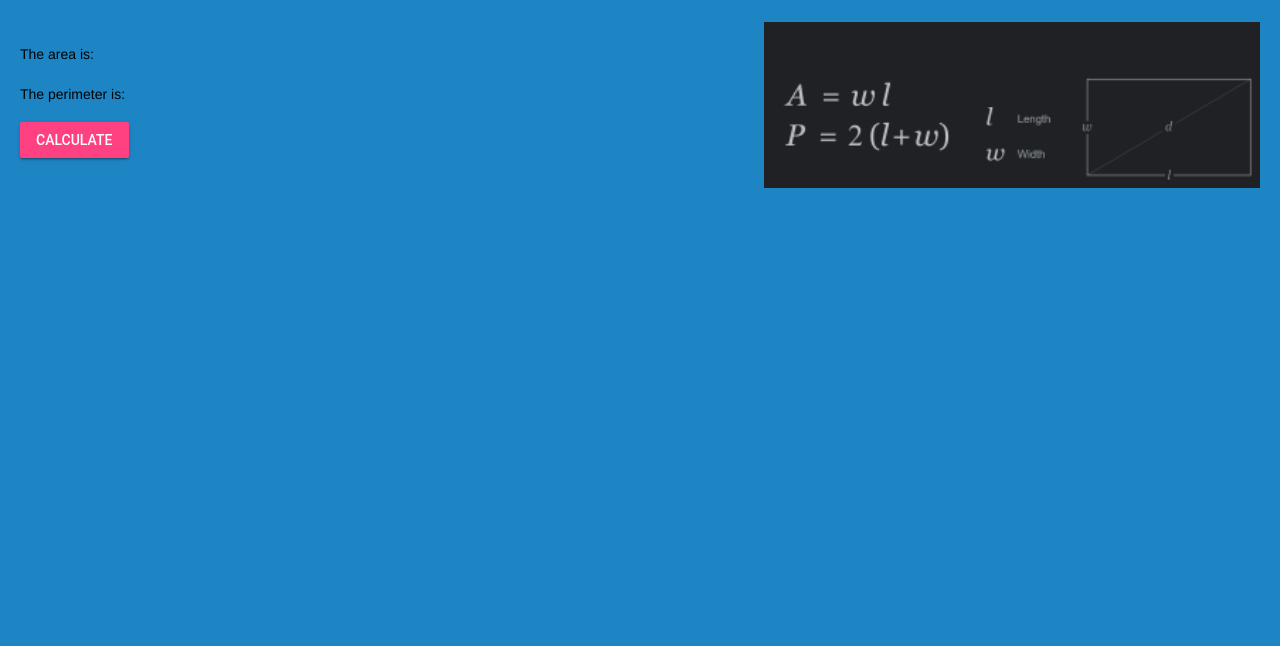
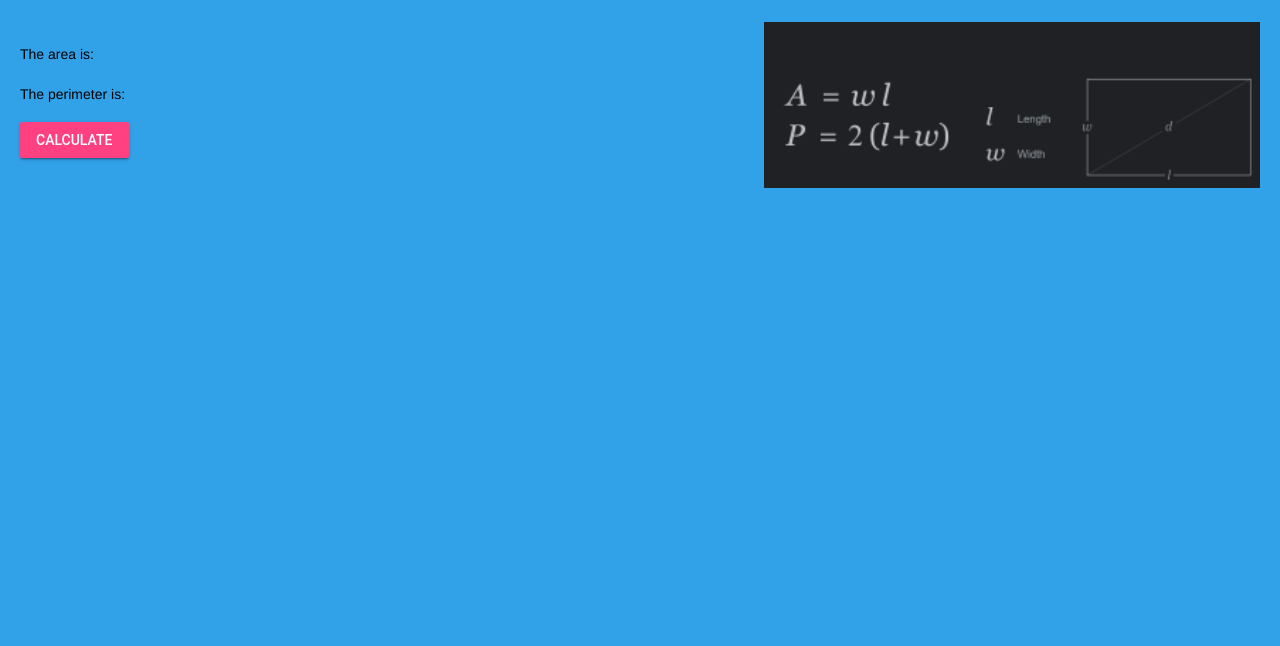
Before and after one commit to MTHS-ICD2O-1-2023/ICD2O-Unit-2-02-George-Khalil-29, a plain HTML site: page index.html in a window 1280 px wide. Shown: the part 154-800 px from the top of the page. Drawn offline with nearby package versions, Linux system fonts and the light colour scheme.

Commit message:
change the background color

```diff
--- a/css/style.css
+++ b/css/style.css
@@ -15,7 +15,7 @@
 }
 
 body {
-  background-color: #1e85c5;
+  background-color: #32a2e8;
 }
 
 p {
```
